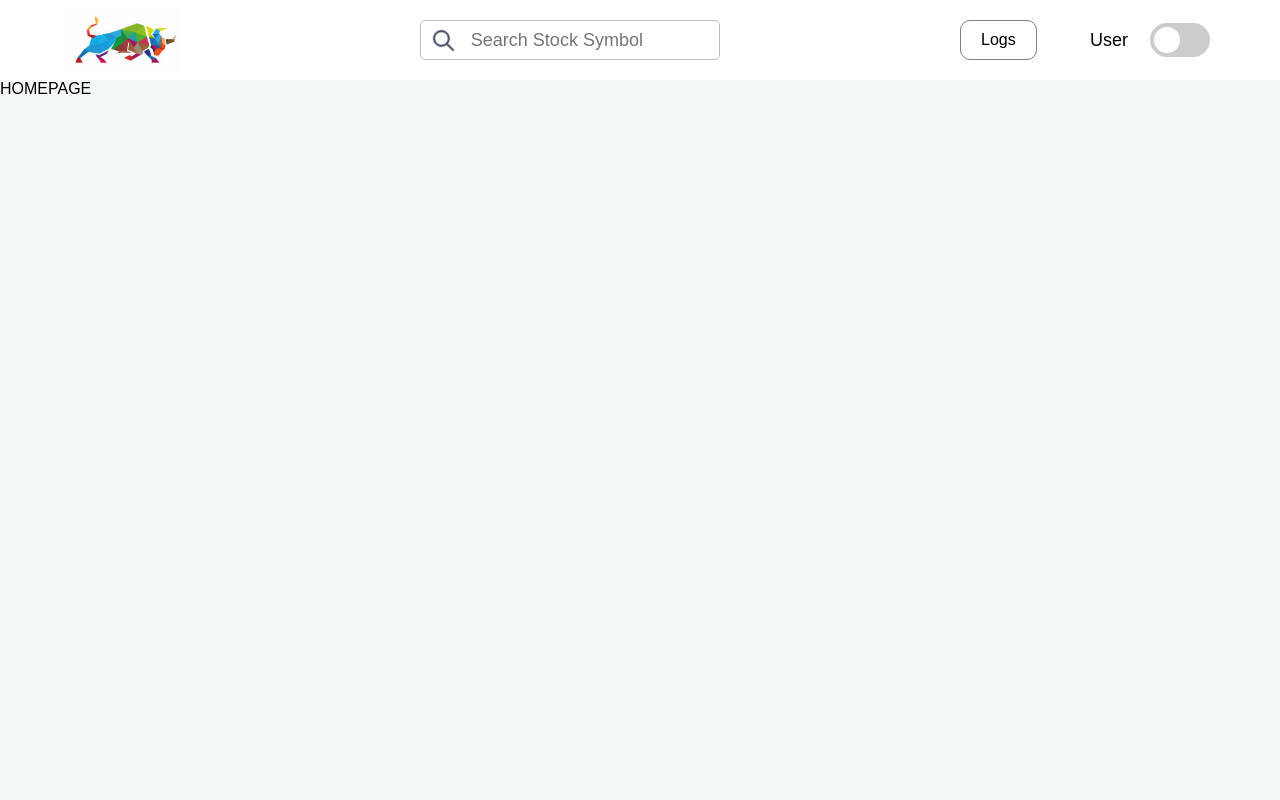
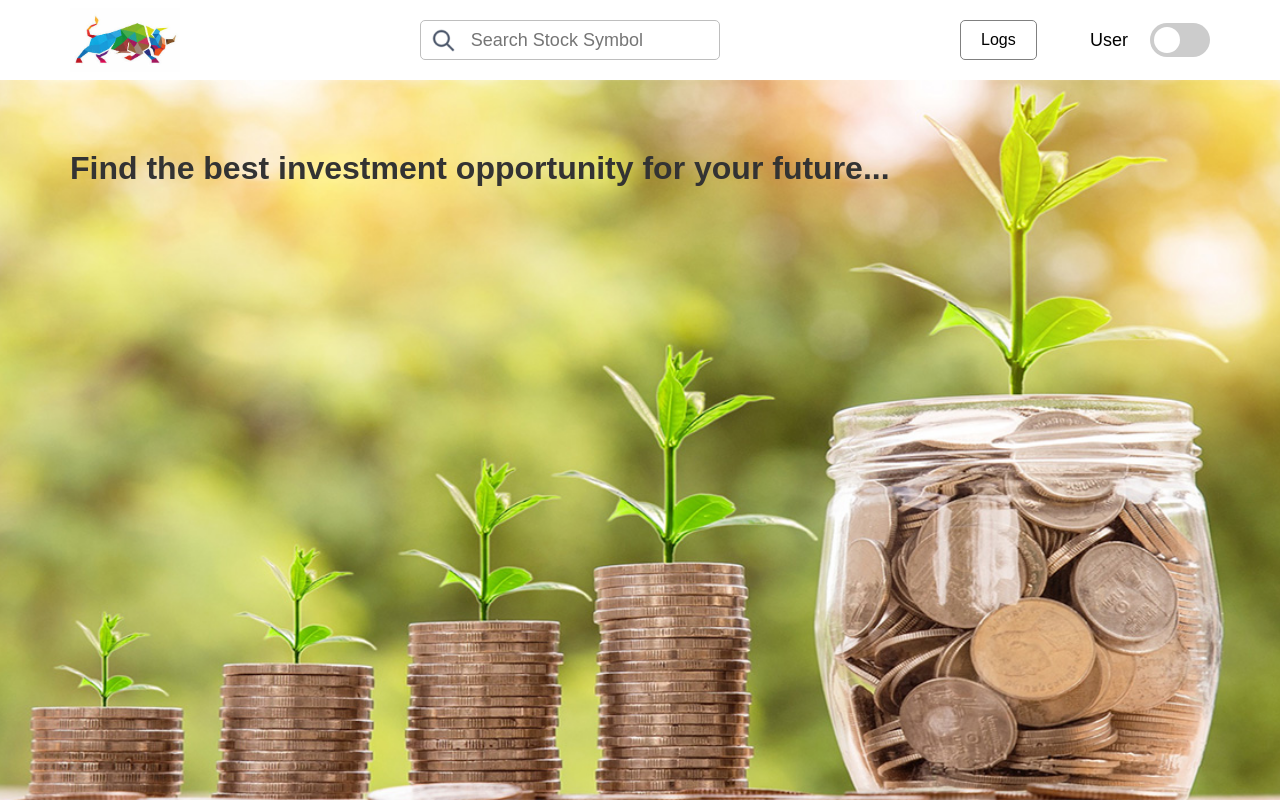
Before and after one commit to fatihozoglu/vue-stock-market-app, a Vue app: page / in a window 1280 px wide. Built offline with nearby package versions, Linux system fonts and the light colour scheme.

Commit message:
Add content to Home.vue component and Fix layout

```diff
--- a/public/index.html
+++ b/public/index.html
@@ -4,7 +4,6 @@
     <meta charset="utf-8" />
     <meta http-equiv="X-UA-Compatible" content="IE=edge" />
     <meta name="viewport" content="width=device-width,initial-scale=1.0" />
-    <link rel="stylesheet" href="./style.css" />
     <title><%= htmlWebpackPlugin.options.title %></title>
   </head>
   <body>
--- a/public/style.css
+++ /dev/null
@@ -1,6 +0,0 @@
-* {
-  margin: 0;
-  padding: 0;
-  box-sizing: border-box;
-  font-family: Arial, Helvetica, sans-serif;
-}
--- a/src/App.vue
+++ b/src/App.vue
@@ -23,24 +23,30 @@ export default {
   },
   watch: {
     $route(to, from) {
-      let newRouteItem = `User navigated from "${from.path}" to "${to.path}"`;
+      let newRouteItem = `User navigated from "${from.path}" to "${
+        to.path
+      }" -- ${new Date().toLocaleString()}`;
       this.$store.commit("SET_ROUTE_CHANGE_ARRAY", newRouteItem);
     },
   },
 };
 </script>
 
-<style scoped>
+<style>
+* {
+  margin: 0;
+  padding: 0;
+  box-sizing: border-box;
+  font-family: Arial, Helvetica, sans-serif;
+}
 #app {
   background-color: #f4f8f9;
   width: 100vw;
+  max-width: 1280px;
   min-height: 100vh;
+  margin: 0 auto;
 }
 .header-component {
-  width: 100vw;
   height: 80px;
 }
-#nav a.router-link-exact-active {
-  color: #42b983;
-}
 </style>
--- a/src/components/AlertComponent.vue
+++ b/src/components/AlertComponent.vue
@@ -18,13 +18,14 @@ export default {
   position: absolute;
   top: 0;
   left: 0;
-  width: 100vw;
-  height: 100vh;
+  width: 100%;
+  height: 100%;
   backdrop-filter: blur(3px);
   -webkit-backdrop-filter: blur(3px);
   display: flex;
   align-items: center;
   justify-content: center;
+  z-index: 10;
 }
 .alert-box {
   width: 40%;
@@ -32,8 +33,8 @@ export default {
   padding: 50px 30px;
   font-size: 20px;
   font-weight: 600;
-  border: 1px solid grey;
+  border: 2px solid grey;
   border-radius: 5px;
-  background-color: white;
+  background-color: rgba(255, 255, 255);
 }
 </style>
--- a/src/components/CandlestickChart.vue
+++ b/src/components/CandlestickChart.vue
@@ -260,7 +260,6 @@ High: ${formatValue(Yh[i])}`;
 <style scoped>
 .chart-container {
   position: relative;
-  width: 100%;
   padding: 30px;
   border-radius: 10px;
   background-color: white;
--- a/src/components/CardsContainer.vue
+++ b/src/components/CardsContainer.vue
@@ -63,9 +63,11 @@ export default {
 }
 .card-heading {
   margin-bottom: 5px;
+  margin: 0;
 }
 .card-body {
   font-size: 28px;
   font-weight: 800;
+  margin: 0;
 }
 </style>
--- a/src/components/HeaderComponent.vue
+++ b/src/components/HeaderComponent.vue
@@ -53,8 +53,12 @@ export default {
     },
     //Whenever the sarch input changes, this function is invoked and mutates Vuex's "searchInput" value
     mutateSearchInputInVuex() {
-      if (this.searchInput !== "") {
+      if (
+        this.searchInput !== "" &&
+        this.searchInput !== this.$store.state.searchInput
+      ) {
         this.$store.commit("SET_SEARCH_INPUT", this.searchInput);
+        localStorage.setItem("searchInput", this.searchInput);
         this.goSearchResultView();
         this.searchInput = "";
       }
@@ -119,7 +123,7 @@ input {
   color: black;
   padding: 10px 20px;
   border: 1px solid grey;
-  border-radius: 10px;
+  border-radius: 5px;
 }
 .logs-route:hover {
   background-color: rgb(231, 247, 247);
--- a/src/router/index.js
+++ b/src/router/index.js
@@ -12,7 +12,7 @@ const routes = [
     component: Home,
   },
   {
-    path: "/symbol/:symbol",
+    path: `/symbol/:symbol`,
     name: "SearchResult",
     component: () =>
       import(
@@ -30,9 +30,9 @@ const routes = [
         store.commit("SET_ALERT_STATUS", true);
         store.commit(
           "SET_ROUTE_CHANGE_ARRAY",
-          `Unauthorized attemp to navigate "/route-logs" at ${new Date().toLocaleString()}`
+          `Unauthorized attemp to navigate "/route-logs" -- ${new Date().toLocaleString()}`
         );
-        next({ name: "Home" });
+        next({ path: from.fullPath });
       }
     },
   },
--- a/src/store/index.js
+++ b/src/store/index.js
@@ -34,7 +34,6 @@ export default new Vuex.Store({
   },
   actions: {
     fetchStockData(context) {
-      console.log("New Fetch");
       fetch(
         `https://alpha-vantage.p.rapidapi.com/query?function=${context.state.timeSeries}&symbol=${context.state.searchInput}&datatype=json`,
         {
@@ -55,7 +54,6 @@ export default new Vuex.Store({
           );
           arrayData = arrayData.slice(0, 100);
           context.commit("SET_STOCK_DATA", arrayData);
-          console.log(context.state.stockData);
         })
         .catch((err) => {
           console.error(err);
--- a/src/views/Home.vue
+++ b/src/views/Home.vue
@@ -1,12 +1,24 @@
 <template>
-  <div>HOMEPAGE</div>
+  <main class="home-component">
+    <h1>Find the best investment opportunity for your future...</h1>
+  </main>
 </template>
 
 <script>
 export default {
   name: "Home",
-  methods: {},
 };
 </script>
 
-<style scoped></style>
+<style scoped>
+.home-component {
+  width: 100%;
+  min-height: calc(100vh - 80px);
+  padding: 70px 70px;
+  color: rgb(51, 51, 51);
+  background-image: url("../assets/investment.jpeg");
+  background-repeat: no-repeat;
+  background-position: center;
+  background-size: cover;
+}
+</style>
--- a/src/views/RouteLogs.vue
+++ b/src/views/RouteLogs.vue
@@ -19,7 +19,7 @@ export default {
 
 <style scoped>
 .logs {
-  padding: 20px 70px;
+  padding: 40px 70px;
   display: flex;
   flex-direction: column;
   gap: 5px;
@@ -31,7 +31,7 @@ export default {
   justify-content: flex-start;
   font-size: 18px;
   font-weight: 400;
-  background-color: rgb(248, 255, 255);
+  background-color: white;
   border: 1px solid rgb(180, 180, 180);
   border-radius: 10px;
 }
--- a/src/views/SearchResult.vue
+++ b/src/views/SearchResult.vue
@@ -34,7 +34,12 @@ export default {
       this.$store.dispatch("fetchStockData");
     },
   },
-  mounted() {
+  created() {
+    if (this.searchInput === "")
+      this.$store.commit(
+        "SET_SEARCH_INPUT",
+        localStorage.getItem("searchInput")
+      );
     this.$store.dispatch("fetchStockData");
   },
 };
@@ -42,8 +47,6 @@ export default {
 
 <style scoped>
 .main {
-  width: 100vw;
-  min-height: 100vh;
   padding: 30px 70px 70px;
 }
 .title {
@@ -56,6 +59,6 @@ export default {
   margin-bottom: 30px;
 }
 .chart {
-  box-shadow: 0px 0px 10px 3px rgb(128, 128, 128);
+  box-shadow: 0px 0px 5px 1px rgb(128, 128, 128);
 }
 </style>
```
Also changed, not shown: src/assets/investment.jpeg (added).
